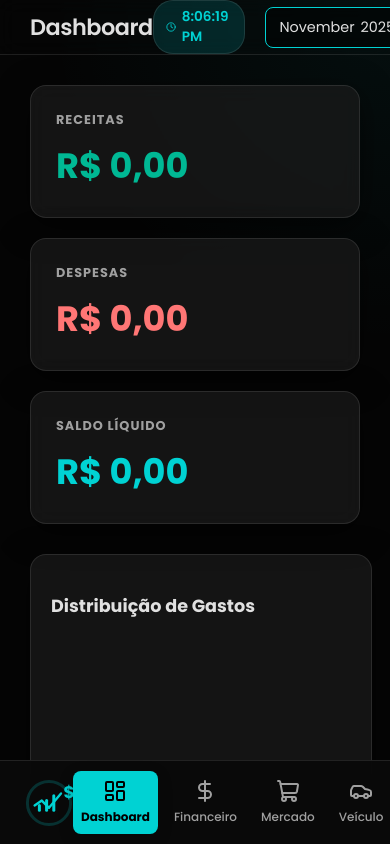
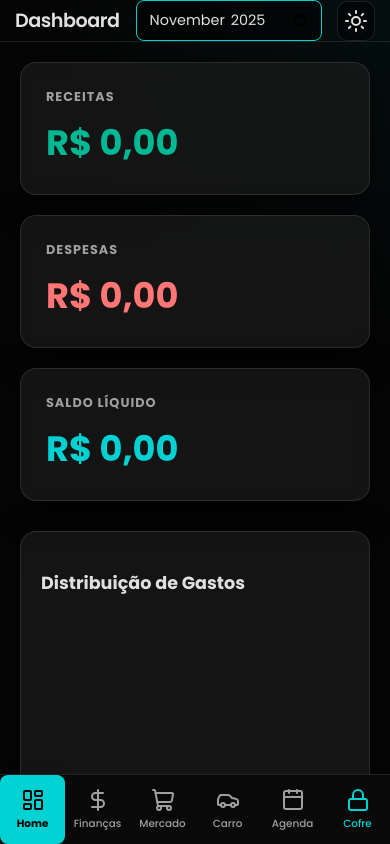
Before and after one commit to pauloeduardoironmaiden13-byte/Finan-as13, a plain HTML site: page index.html in a window 390 px wide. Drawn offline with nearby package versions, Linux system fonts and the light colour scheme; no server answers; a web font is replaced by a local one.

Commit message:
Update index.html

```diff
--- a/index.html
+++ b/index.html
@@ -2,7 +2,8 @@
 <html lang="pt-BR">
 <head>
     <meta charset="UTF-8">
-    <meta name="viewport" content="width=device-width, initial-scale=1.0">
+    <!-- ADAPTAÇÃO MOBILE: Zoom bloqueado e escala fixa para App Inventor -->
+    <meta name="viewport" content="width=device-width, initial-scale=1.0, maximum-scale=1.0, user-scalable=no">
     <title>Controle Financeiro</title>
     <script src="https://cdn.jsdelivr.net/npm/chart.js"></script>
     <!-- Ícones -->
@@ -13,7 +14,7 @@
         :root {
             /* --- Dark Mode (Padrão) --- */
             --bg-body: #050505;
-            --sidebar-bg: rgba(10, 10, 10, 0.95);
+            --sidebar-bg: rgba(10, 10, 10, 0.98); /* Mais opaco para mobile */
             --content-bg: rgba(20, 20, 20, 0.4);
             --card-bg: rgba(30, 30, 30, 0.6);
             --border-color: rgba(255, 255, 255, 0.1);
@@ -32,7 +33,7 @@
         /* --- Light Mode --- */
         body.light-mode {
             --bg-body: #ffffff;
-            --sidebar-bg: #f8f9fa;
+            --sidebar-bg: #ffffff;
             --content-bg: rgba(255, 255, 255, 0.1);
             --card-bg: rgba(255, 255, 255, 0.75);
             --border-color: rgba(0, 0, 0, 0.1);
@@ -46,7 +47,12 @@
             --nav-active-text: #ffffff;
         }
 
-        * { box-sizing: border-box; outline: none; }
+        * {
+            box-sizing: border-box;
+            outline: none;
+            /* Remove highlight azul de toque no Android */
+            -webkit-tap-highlight-color: transparent;
+        }
 
         body {
             font-family: 'Poppins', sans-serif;
@@ -55,9 +61,13 @@
             margin: 0;
             padding: 0;
             height: 100vh;
+            width: 100vw;
             overflow: hidden;
             display: flex;
             transition: background-color 0.4s ease, color 0.4s ease;
+            /* Impede seleção de texto para sensação de App Nativo */
+            user-select: none;
+            -webkit-user-select: none;
         }
 
         /* --- LAYOUT --- */
@@ -185,7 +195,14 @@
         .theme-toggle-btn { background: var(--input-bg); border: 1px solid var(--border-color); color: var(--text-primary); width: 40px; height: 40px; border-radius: 10px; cursor: pointer; display: flex; align-items: center; justify-content: center; transition: all 0.3s ease; }
         .theme-toggle-btn:hover { border-color: var(--accent-color); color: var(--accent-color); }
 
-        .scroll-area { flex-grow: 1; overflow-y: auto; padding: 30px; scroll-behavior: smooth; }
+        .scroll-area {
+            flex-grow: 1;
+            overflow-y: auto;
+            padding: 20px;
+            scroll-behavior: smooth;
+            -webkit-overflow-scrolling: touch; /* Scroll suave no iOS */
+            padding-bottom: 100px; /* Espaço extra para o menu inferior no mobile */
+        }
         .scroll-area::-webkit-scrollbar { width: 5px; }
         .scroll-area::-webkit-scrollbar-thumb { background: var(--border-color); border-radius: 3px; }
 
@@ -226,7 +243,6 @@
 
         input, select, textarea {
             background: var(--input-bg);
-            /* Borda alterada para a cor de destaque (var(--accent-color)) */
             border: 1px solid var(--accent-color);
             border-radius: 8px;
             padding: 12px 15px;
@@ -234,7 +250,9 @@
             font-family: 'Poppins', sans-serif;
             transition: all 0.3s;
             width: 100%;
-            font-size: 0.95em;
+            font-size: 16px; /* Tamanho 16px evita zoom automático ao focar no iOS */
+            user-select: text; /* Permite selecionar texto dentro de inputs */
+            -webkit-user-select: text;
         }
         input:focus, select:focus, textarea:focus { border-color: var(--accent-color); box-shadow: 0 0 0 3px var(--accent-hover); }
 
@@ -268,7 +286,7 @@
         /* --- Modais --- */
         .modal { display: none; position: fixed; top: 0; left: 0; width: 100%; height: 100%; background: rgba(0,0,0,0.8); z-index: 100; backdrop-filter: blur(5px); justify-content: center; align-items: center; }
         .modal.open { display: flex; }
-        .modal-content { background: var(--sidebar-bg); border: 1px solid var(--accent-color); padding: 30px; border-radius: 15px; width: 90%; max-width: 450px; box-shadow: 0 0 40px rgba(0,0,0,0.5); position: relative; }
+        .modal-content { background: var(--sidebar-bg); border: 1px solid var(--accent-color); padding: 30px; border-radius: 15px; width: 90%; max-width: 450px; box-shadow: 0 0 40px rgba(0,0,0,0.5); position: relative; max-height: 90vh; overflow-y: auto; }
 
         .icon-selector { display: flex; gap: 10px; margin: 15px 0; justify-content: center; flex-wrap: wrap; height: 150px; overflow-y: auto; }
         .icon-option { width: 42px; height: 42px; border-radius: 10px; border: 1px solid var(--border-color); display: flex; align-items: center; justify-content: center; cursor: pointer; color: var(--text-secondary); transition: 0.2s; flex-shrink: 0; }
@@ -276,7 +294,6 @@
 
         .category-tag { display: inline-flex; align-items: center; background: var(--card-bg); padding: 6px 14px; border-radius: 20px; margin: 5px; font-size: 0.9em; border: 1px solid var(--border-color); color: var(--text-primary); }
 
-        /* CORREÇÃO CRÍTICA DO BOTÃO DE EXCLUSÃO DA CATEGORIA */
         .remove-wrapper {
             display: inline-flex;
             align-items: center;
@@ -287,12 +304,10 @@
             cursor: pointer;
             border-radius: 50%;
             transition: 0.2s;
-            background: rgba(255, 255, 255, 0.05); /* Área de clique visível */
+            background: rgba(255, 255, 255, 0.05);
         }
-        .remove-wrapper:hover {
-            background: rgba(255, 107, 107, 0.2);
-        }
-        .remove-wrapper i { pointer-events: none; } /* O ícone não atrapalha o clique do wrapper */
+        .remove-wrapper:hover { background: rgba(255, 107, 107, 0.2); }
+        .remove-wrapper i { pointer-events: none; }
         .remove-wrapper:hover i { color: var(--danger); }
 
         /* CALENDÁRIO */
@@ -309,17 +324,59 @@
         .day-number { font-weight: bold; font-size: 0.9em; margin-bottom: 4px; }
         .day-indicator { width: 6px; height: 6px; background-color: var(--accent-color); border-radius: 50%; display: inline-block; margin-right: 2px; }
 
+        /* MOBILE OPTIMIZATIONS (MIT INVENTOR) */
         @media (max-width: 768px) {
             .app-wrapper { flex-direction: column; }
-            .sidebar { width: 100%; height: auto; flex-direction: row; justify-content: space-between; align-items: center; padding: 10px 20px; position: fixed; bottom: 0; left: 0; border-right: none; border-top: 1px solid var(--border-color); order: 2; background: var(--sidebar-bg); }
-            .logo-container { margin-bottom: 0; }
+            /* Sidebar fixado no fundo, estilo app */
+            .sidebar {
+                width: 100%;
+                height: 70px;
+                flex-direction: row;
+                justify-content: space-around;
+                align-items: center;
+                padding: 0;
+                position: fixed;
+                bottom: 0;
+                left: 0;
+                border-right: none;
+                border-top: 1px solid var(--border-color);
+                order: 2;
+                background: var(--sidebar-bg);
+                z-index: 1000;
+            }
+            .logo-container { display: none; } /* Remove logo para economizar espaço */
             .logo-text { display: none; }
-            .sidebar-footer { display: none; }
-            nav { flex-direction: row; justify-content: space-around; width: 100%; }
-            nav a { flex-direction: column; padding: 8px; font-size: 0.75em; gap: 5px; border-radius: 8px; border: none; }
+            .sidebar-footer { display: none; } /* Remove botões de backup no mobile */
+
+            nav {
+                flex-direction: row;
+                justify-content: space-evenly;
+                width: 100%;
+                height: 100%;
+                gap: 0;
+            }
+            nav a {
+                flex-direction: column;
+                padding: 5px;
+                font-size: 0.65em; /* Fonte menor para caber */
+                gap: 4px;
+                border-radius: 8px;
+                border: none;
+                flex: 1; /* Distribui espaço igualmente */
+                justify-content: center;
+                text-align: center;
+                height: 100%;
+            }
+            nav a i { width: 20px; height: 20px; }
+
             .main-content { order: 1; margin-bottom: 70px; }
+            .top-bar { padding: 0 15px; }
+            .page-title { font-size: 1.2em; }
+
+            .dashboard-grid { grid-template-columns: 1fr; }
             .charts-wrapper { grid-template-columns: 1fr; }
             .calendar-day { height: 50px; }
+            .input-grid { grid-template-columns: 1fr; } /* Inputs ocupam largura total */
         }
     </style>
 </head>
@@ -345,10 +402,10 @@
         </div>
 
         <nav>
-            <a href="#principal" class="nav-link active"><i data-lucide="layout-dashboard"></i> <span>Dashboard</span></a>
-            <a href="#financeiro" class="nav-link"><i data-lucide="dollar-sign"></i> <span>Financeiro</span></a>
+            <a href="#principal" class="nav-link active"><i data-lucide="layout-dashboard"></i> <span>Home</span></a>
+            <a href="#financeiro" class="nav-link"><i data-lucide="dollar-sign"></i> <span>Finanças</span></a>
             <a href="#compras" class="nav-link"><i data-lucide="shopping-cart"></i> <span>Mercado</span></a>
-            <a href="#carro" class="nav-link"><i data-lucide="car"></i> <span>Veículo</span></a>
+            <a href="#carro" class="nav-link"><i data-lucide="car"></i> <span>Carro</span></a>
             <a href="#agenda" class="nav-link"><i data-lucide="calendar"></i> <span>Agenda</span></a>
             <a href="#cofre" class="nav-link special-link"><i data-lucide="lock"></i> <span>Cofre</span></a>
         </nav>
@@ -365,7 +422,7 @@
         <header class="top-bar">
             <div class="page-title" id="pageTitleDisplay">Dashboard</div>
             <div style="display: flex; align-items: center;">
-                <div class="live-clock" id="liveClock"><i data-lucide="clock" style="width:14px;"></i> --:--</div>
+                <div class="live-clock" id="liveClock" style="display:none;"><i data-lucide="clock" style="width:14px;"></i> --:--</div>
                 <div class="controls">
                     <input type="month" id="seletorMes">
                     <button class="theme-toggle-btn" id="themeToggle"><i data-lucide="sun"></i></button>
```
